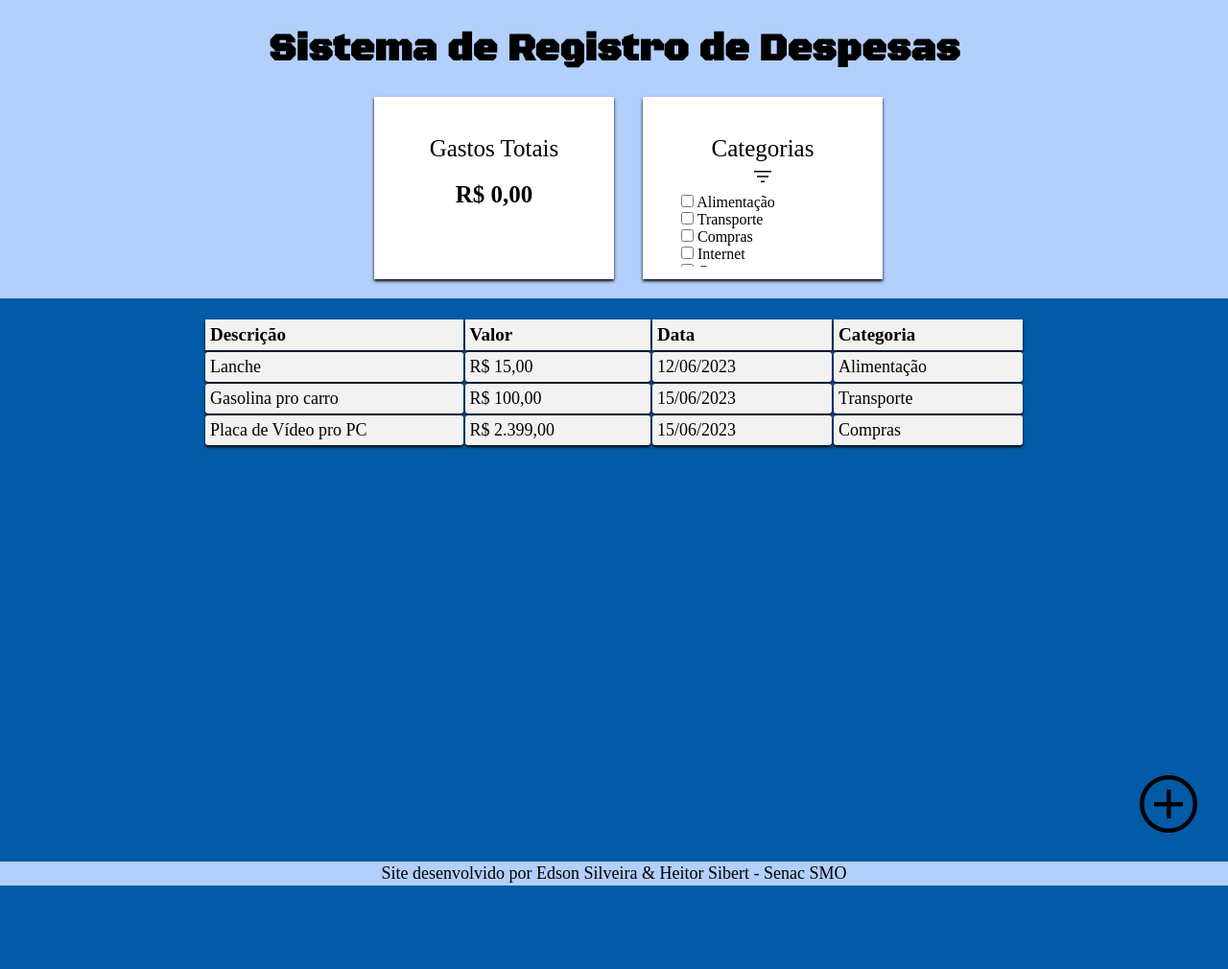
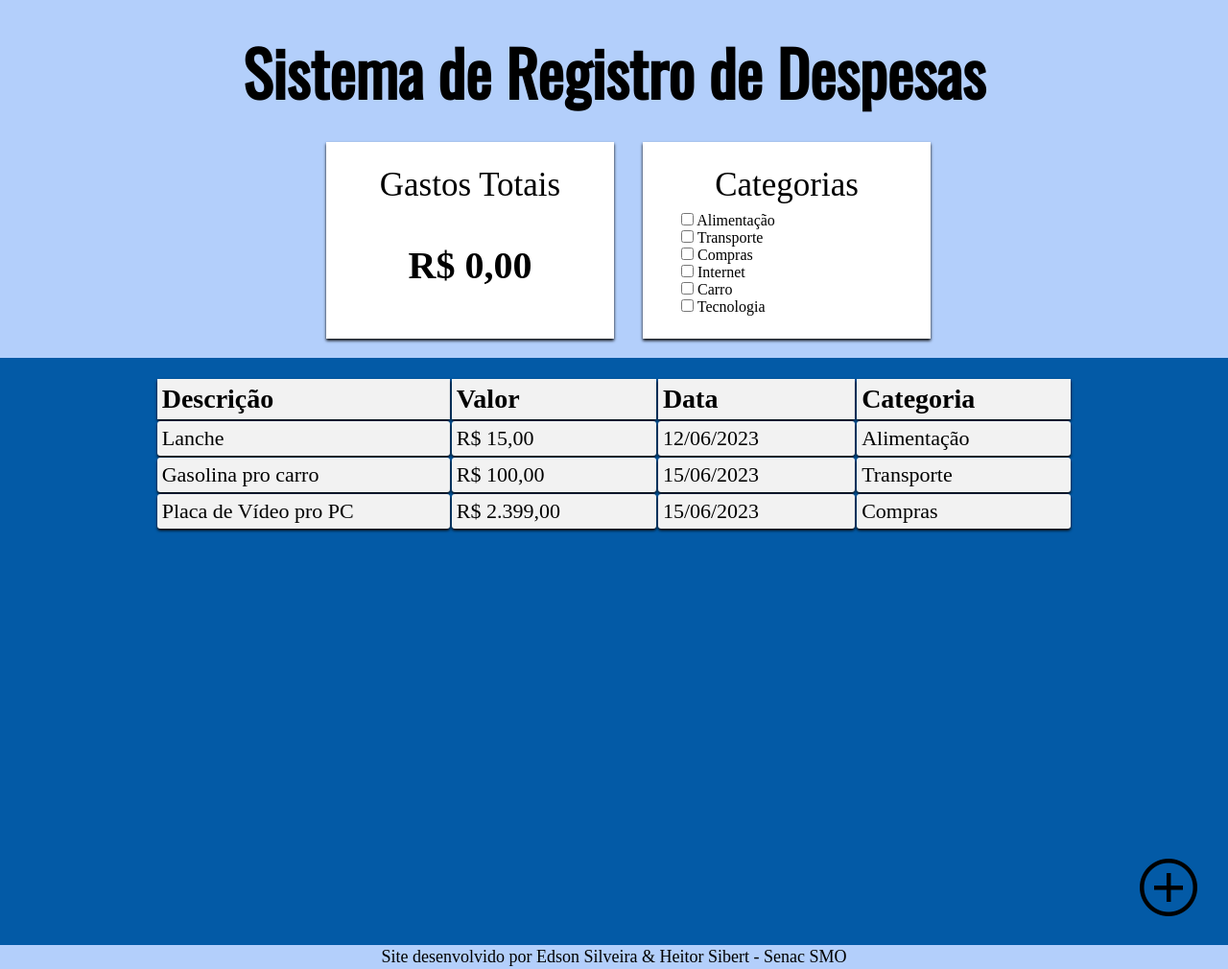
Before and after one commit to Edson242/Sistema-de-Registo-de-Despesas, a PHP site: page / in a window 1280 px wide. Shown: the whole page at 96% size. Before the commit the page ends 923 px from the top, so only its background shows below. Run offline with PHP 8.4, Linux system fonts and the light colour scheme.

Commit message:
Atualização 004

```diff
--- a/assets/css/style.css
+++ b/assets/css/style.css
@@ -6,7 +6,7 @@
 }
 /*Importes e Váriaveis*/
 
-@import url('https://fonts.googleapis.com/css2?family=Black+Ops+One&display=swap');
+@import url('https://fonts.googleapis.com/css2?family=Oswald&display=swap');
 
 :root{
     --cor01: #034AA6;
@@ -14,7 +14,7 @@
     --cor03: #0455BF;
     --cor04: #B3CFFB;
     --cor05: #F2F2F2;
-    --fonte01: 'Black Ops One', cursive;
+    --fonte01: 'Oswald', sans-serif;
 }
 
 body {
@@ -36,7 +36,7 @@ header {
 h1 {
     font-family: var(--fonte01);
     font-weight: bolder;
-    font-size: 5vh;
+    font-size: 65px;
     text-align: center;
     padding: 2vw;
 }
@@ -52,38 +52,41 @@ h1 {
     margin-left: 30px;
     margin-right: 30px;
     border: none;
-    width: 250px;
-    height: 150px;
+    width: 300px;
+    height: 180px;
     text-align: center;
-    padding-top: 40px;
-    font-size: 25px;
+    padding-top: 25px;
+    font-size: 35px;
     margin-bottom: 20px;
     background-color: white;
     box-shadow: 0px 2px 3px black;
 }
 p#gastosTotais {
+    font-size: 40px;
     font-weight: bolder;
-    padding-top: 20px;
+    padding-top: 40px;
 }
 div.categoria {
-    width: 250px;
-    height: 150px;
+    width: 300px;
+    height: 180px;
     text-align: center;
-    padding-top: 40px;
-    font-size: 25px;
+    padding-top: 25px;
+    font-size: 35px;
     border: none;
     box-shadow: 0px 2px 3px black;
     background-color: white;
 }
 form.filter {
+    padding-top: 8px;
     font-size: 16px;
     text-align: justify;
     margin-left: 40px;
+}
+/* Scroll
     word-wrap: break-word;
     overflow-y: scroll;
-    max-height: 76px;
-
-}
+    max-height: 90px;
+*/
 /*Main*/
 
 table {
@@ -92,7 +95,7 @@ table {
     margin-right: auto;
 }
 th {
-    font-size: 19px;
+    font-size: 28px;
     background-color: var(--cor05);
     text-align: justify;
     padding-left: 5px;
@@ -105,7 +108,7 @@ th {
 td {
     background-color: var(--cor05);
     text-align: justify;
-    font-size: 18px;
+    font-size: 22px;
     padding-right: 100px;
     padding-left: 5px;
     padding-top: 5px;
--- a/index.html
+++ b/index.html
@@ -10,7 +10,7 @@
     <link rel="stylesheet" href="assets/css/style.css">
     <link rel="preconnect" href="https://fonts.googleapis.com">
     <link rel="preconnect" href="https://fonts.gstatic.com" crossorigin>
-    <link href="https://fonts.googleapis.com/css2?family=Black+Ops+One&display=swap" rel="stylesheet">
+    <link href="https://fonts.googleapis.com/css2?family=Oswald&display=swap" rel="stylesheet">
     <script src="assets/js/index.js"></script>
 </head>
 <body>
@@ -23,7 +23,7 @@
             </div>
             <div class="categoria">
                 <p>Categorias</p>
-                <button id="buttonCategoria" class="material-symbols-outlined">filter_list</button>
+                <!--<button id="buttonCategoria" class="material-symbols-outlined">filter_list</button>-->
                 <form action="" class="filter">
                     <input type="checkbox" name="" id="alimentacao">
                     <label for="">Alimentação</label><br>
@@ -87,8 +87,8 @@
                 <input class="popUp" type="checkbox" name="opcoes[]" value="Transporte" id="opcao2" onclick="cliqueUnico(this)">
                 <label for="Transporte">Transporte</label><br>
 
-                <input class="popUp" type="checkbox" name="opcoes[]" value="Compras" id="opcao3" onclick="cliqueUnico(this)">
-                <label for="Compras">Compras</label><br>
+                <input class="popUp" type="checkbox" name="opcoes[]" value="Compras Online" id="opcao3" onclick="cliqueUnico(this)">
+                <label for="Compras">Compras Online</label><br>
 
                 <input class="popUp" type="checkbox" name="opcoes[]" value="Internet" id="opcao4" onclick="cliqueUnico(this)">
                 <label for="Internet">Internet</label><br>
```
